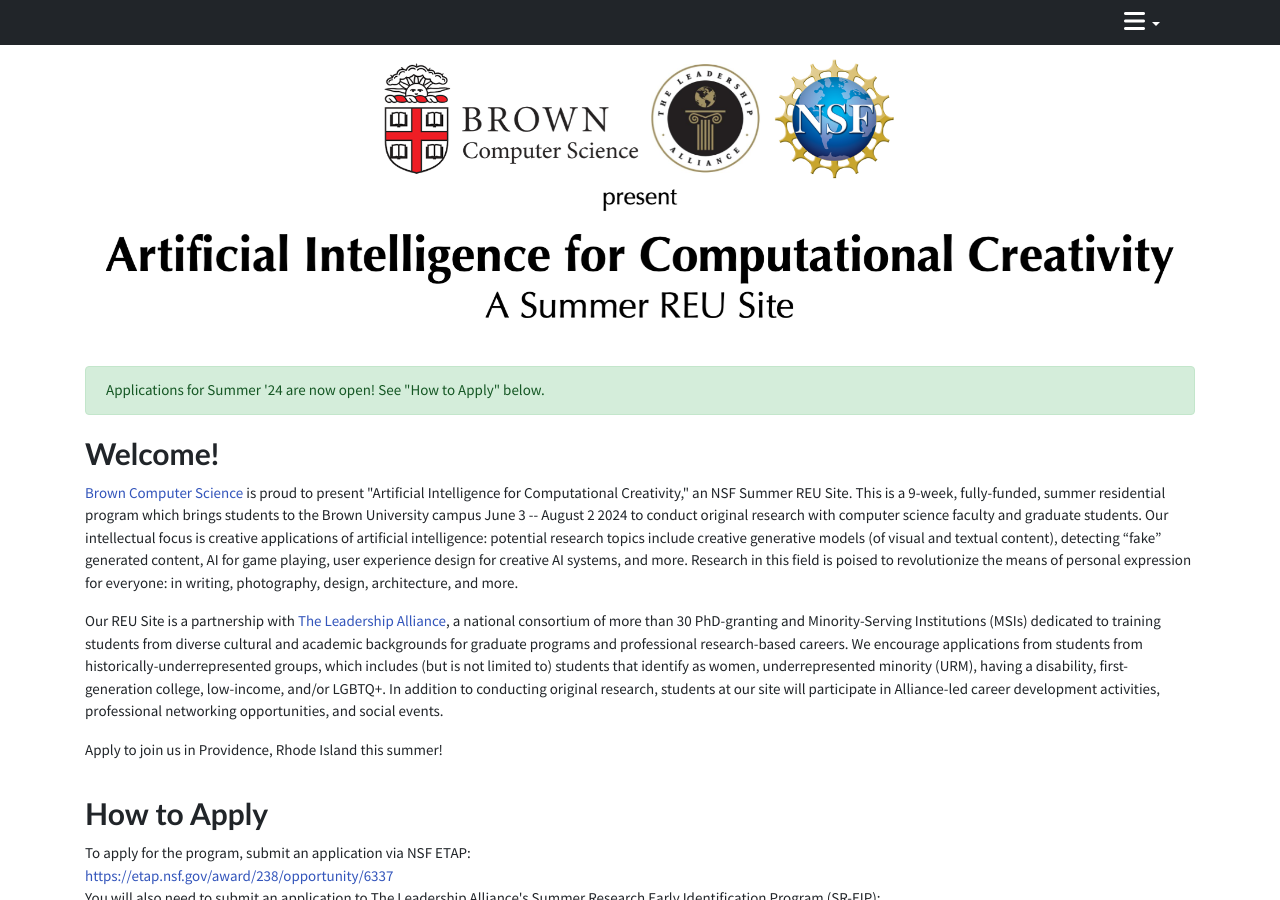
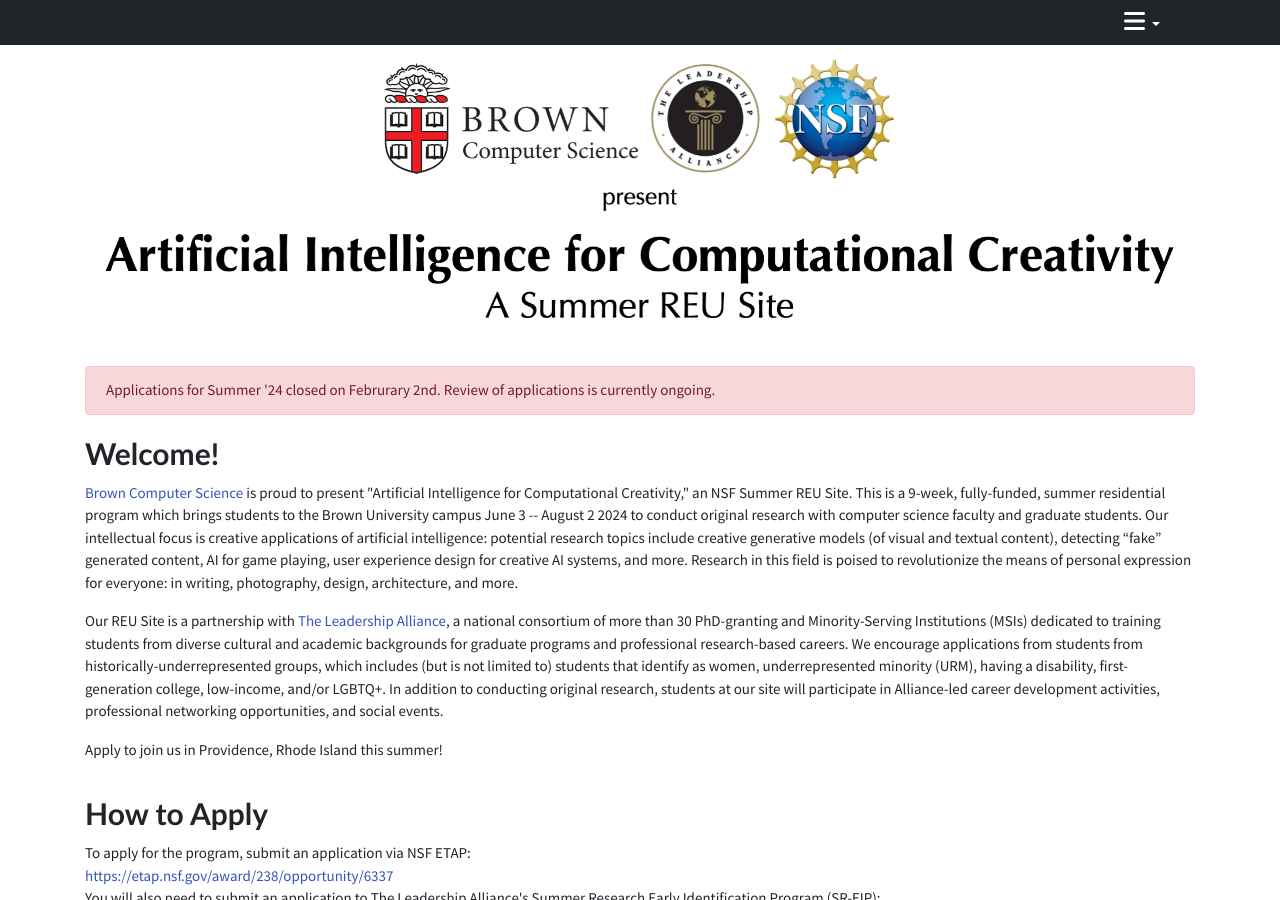
Before and after one commit to dritchie/reu-site-webpage, a Jekyll site: the page built from index.html, in a window 1280 px wide and 900 px high. Built offline with Jekyll 4.4.1, drawn with Linux system fonts in a browser that asks for light colours; nearby versions of some CDN libraries.

Commit message:
Applications closed notification.

```diff
--- a/index.html
+++ b/index.html
@@ -40,8 +40,11 @@
     <img id='banner-img' src='img/banner.png'></img>
 </div>
 
-<div class="alert alert-success" role="alert">
+<!-- <div class="alert alert-success" role="alert">
     Applications for Summer '24 are now open! See "How to Apply" below.
+</div> -->
+<div class="alert alert-danger" role="alert">
+    Applications for Summer '24 closed on Februrary 2nd. Review of applications is currently ongoing.
 </div>
 
 <div id='welcome-section' class='mainitem'>
```
